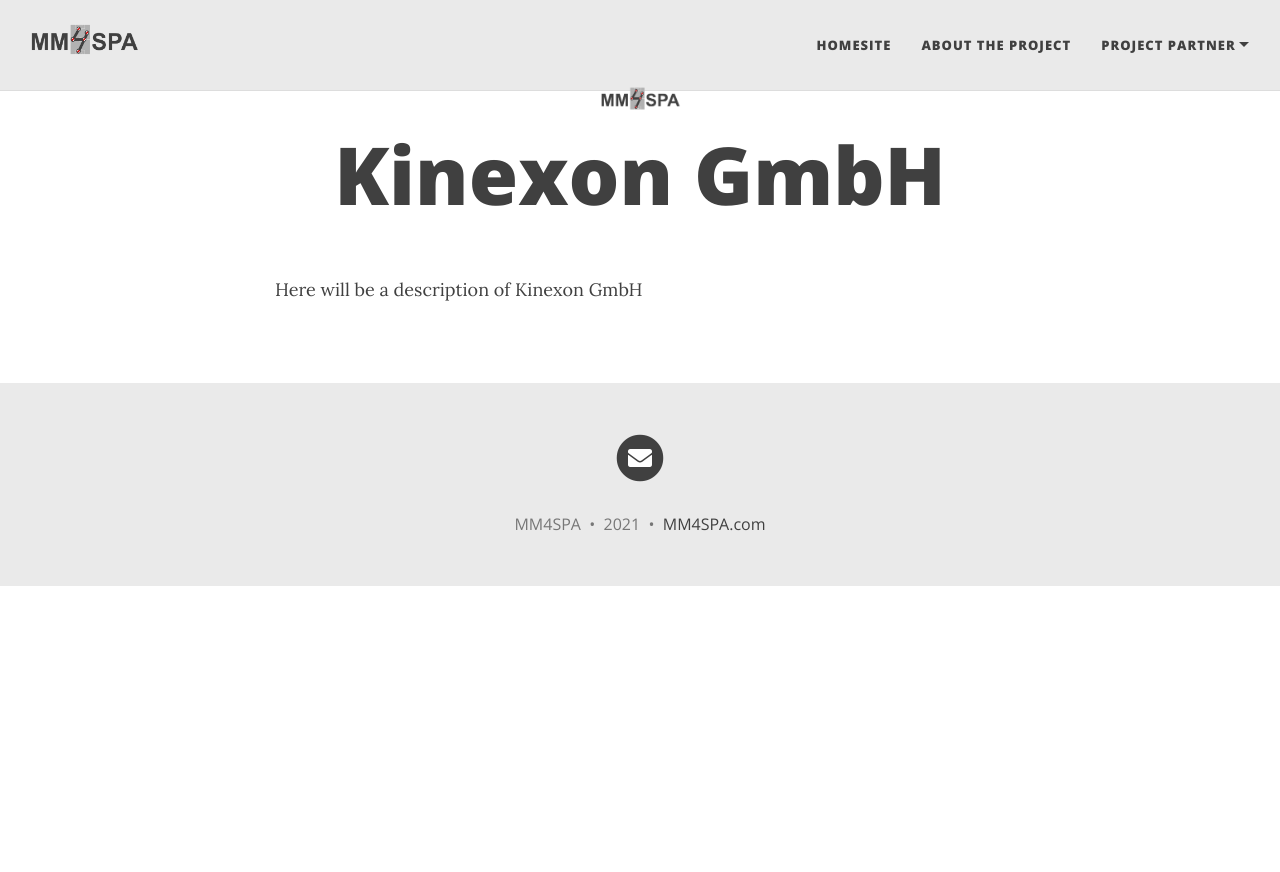
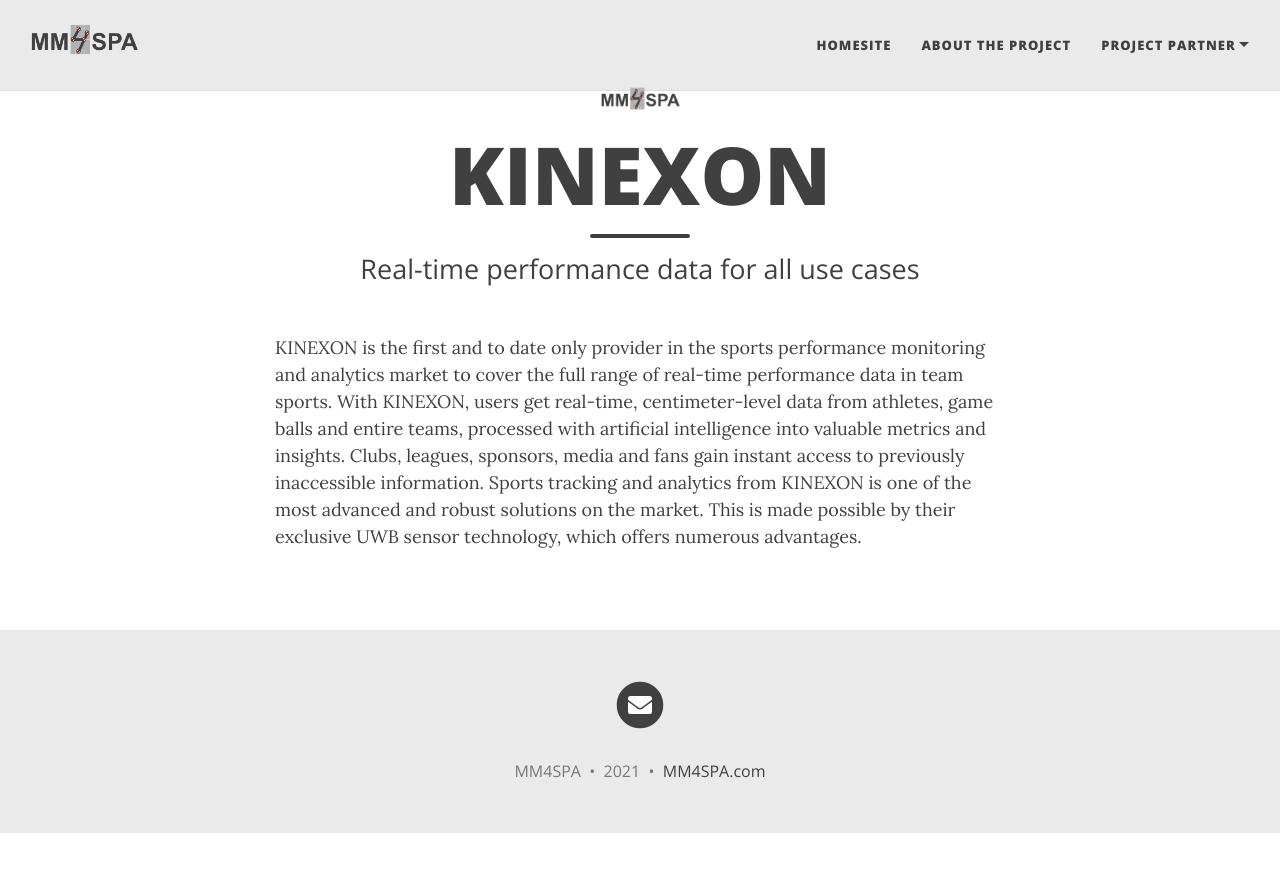
Before and after one commit to draabe/MM4SPA, a Jekyll site: the page built from kinexon.md, in a window 1280 px wide. Shown: the top 872 px of the page. Built offline with Jekyll 4.4.1, drawn with Linux system fonts in a browser that asks for light colours; nearby versions of some CDN libraries.

```diff
--- a/Moinsen.txt
+++ /dev/null
@@ -1 +0,0 @@
-Moinsen!
--- a/kinexon.md
+++ b/kinexon.md
@@ -1,7 +1,9 @@
 ---
 layout: page
-title: Kinexon GmbH
-subtitle:
+title: KINEXON
+subtitle: Real-time performance data for all use cases
 ---
 
-Here will be a description of Kinexon GmbH
+KINEXON is the first and to date only provider in the sports performance monitoring and analytics market to cover the full range of real-time performance data in team sports.
+With KINEXON, users get real-time, centimeter-level data from athletes, game balls and entire teams, processed with artificial intelligence into valuable metrics and insights. Clubs, leagues, sponsors, media and fans gain instant access to previously inaccessible information.
+Sports tracking and analytics from KINEXON is one of the most advanced and robust solutions on the market. This is made possible by their exclusive UWB sensor technology, which offers numerous advantages.
```
Also changed, not shown: aboutTheProject.md (+4 -2 lines), dshs.md (+8 -2 lines).
